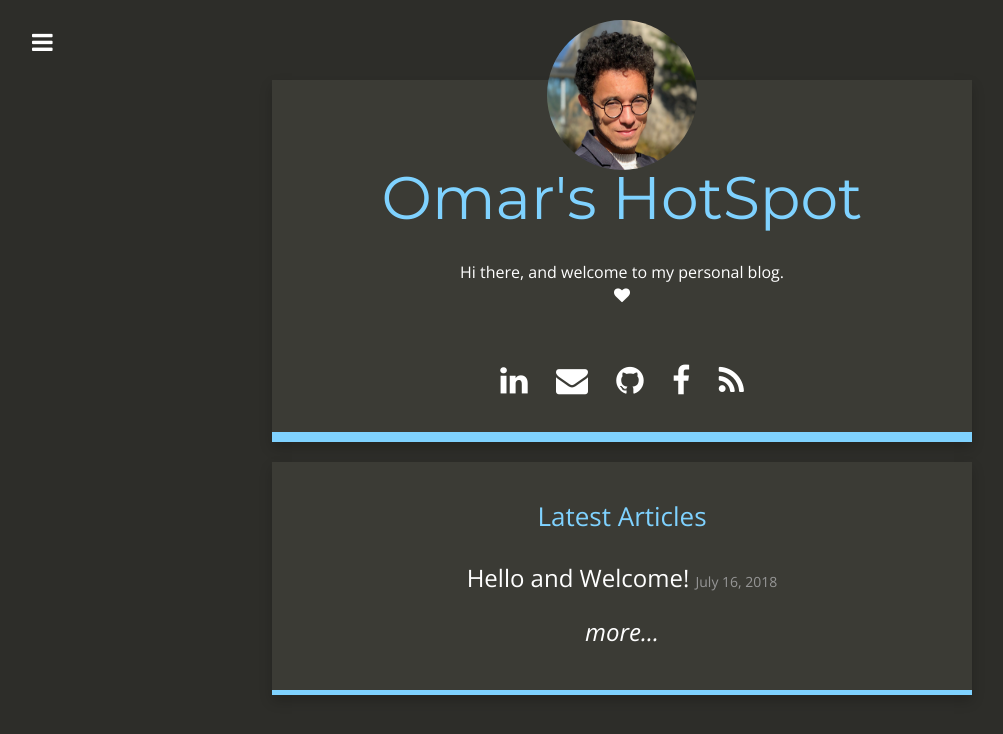
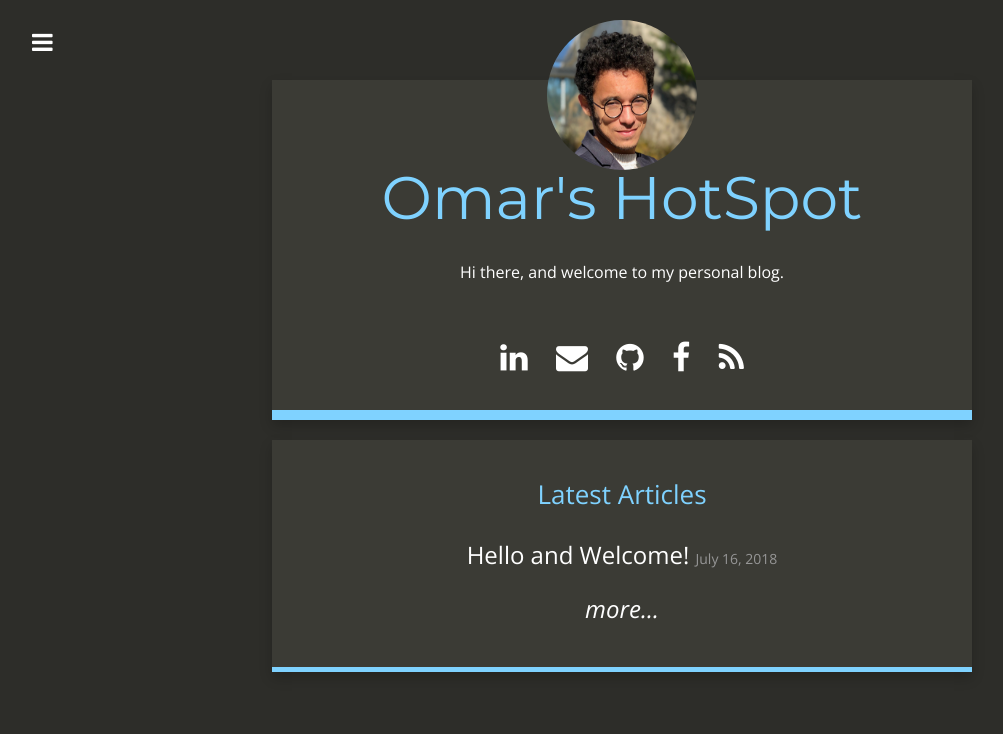
Before and after one commit to elmiomar/elmiomar.github.io, a Jekyll site: the page built from index.html, in a window 1280 px wide. Shown: the top 734 px of the page, without its empty margins (18-1021 px from the left). Built offline with Jekyll 4.4.1, drawn with Linux system fonts in a browser that asks for light colours; nearby versions of some CDN libraries.

Commit message:
remove icon from title description

```diff
--- a/_config.yml
+++ b/_config.yml
@@ -4,7 +4,7 @@ email: elmimouni.o.i@gmail.com
 description: "Omar's personal blog"
 baseurl: ""
 url: "http://elmimouni.net"
-title_description: "Hi there, and welcome to my personal blog.<br><i class=\"fa fa-heart\"></i>"
+title_description: "Hi there, and welcome to my personal blog."
 title_image: ""
 google_analytics: ""
 disqus_account: elmiomar
```
